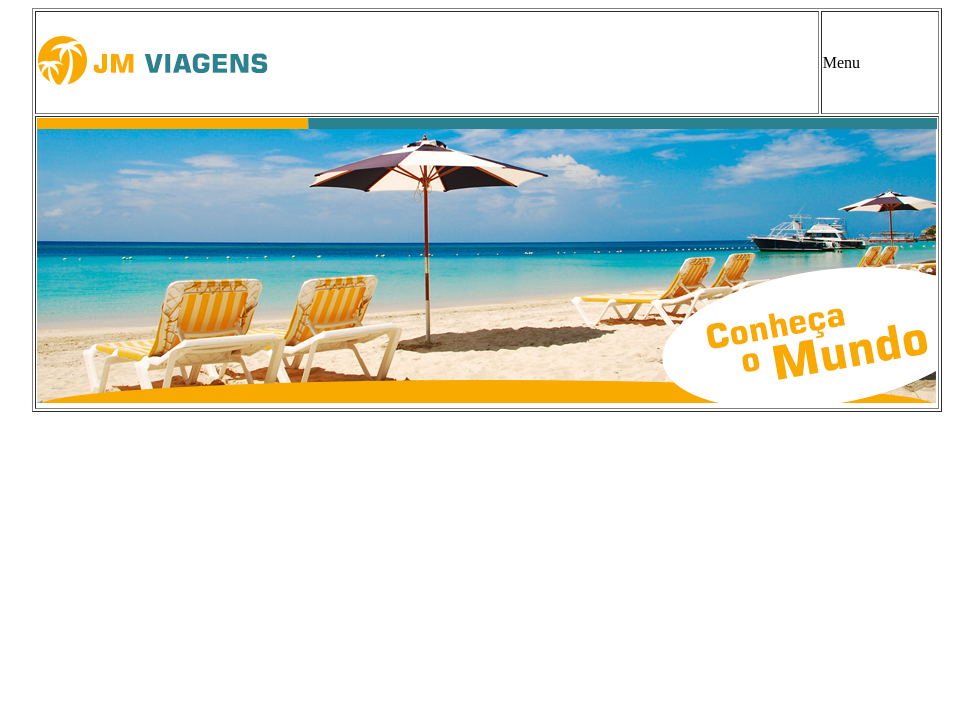
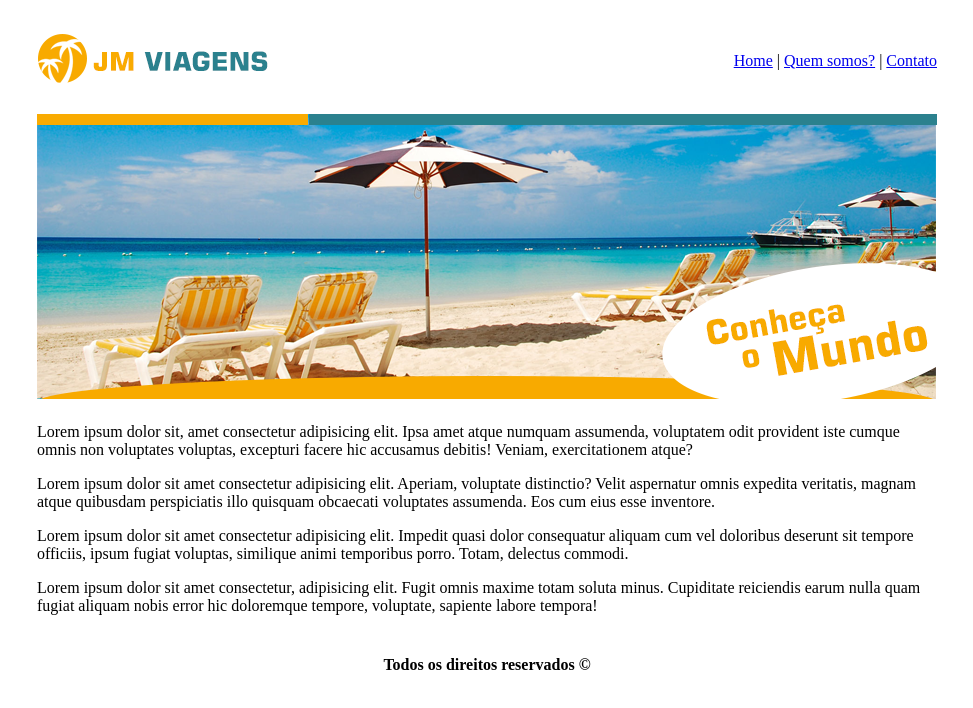
Before and after one commit to AlexandreFerreira97/Site, a plain HTML site: page index.html in a window 1280 px wide. Shown: the whole page, without its empty margins (153-1126 px from the left). Drawn offline with Linux system fonts and the light colour scheme.

Commit message:
Update index.html

```diff
--- a/index.html
+++ b/index.html
@@ -7,16 +7,31 @@
     <title>JM Viagens - Página Inicial</title>
 </head>
 <body>
-    <table border="1" width = "900" align="center">
+    <table  width = "900" align="center">
         <tr>
             <td><img src="imgs/logo.png" alt="Logo"></td>
-            <td>Menu</td>
+            <td align="right">
+                <a href="index.html">Home</a> |
+                <a href="quemsomos.html" rel="next">Quem somos?</a> |
+                <a href="contato.html" rel="next">Contato</a>
+            </td>
         </tr>
         <tr>
             <td colspan="2">
                 <img src="imgs/principal.png" alt="Imagem principal">
             </td>
         </tr>
+        <tr>
+            <td colspan="2">
+                <p>Lorem ipsum dolor sit, amet consectetur adipisicing elit. Ipsa amet atque numquam assumenda, voluptatem odit provident iste cumque omnis non voluptates voluptas, excepturi facere hic accusamus debitis! Veniam, exercitationem atque?</p>
+                <p>Lorem ipsum dolor sit amet consectetur adipisicing elit. Aperiam, voluptate distinctio? Velit aspernatur omnis expedita veritatis, magnam atque quibusdam perspiciatis illo quisquam obcaecati voluptates assumenda. Eos cum eius esse inventore.</p>
+                <p>Lorem ipsum dolor sit amet consectetur adipisicing elit. Impedit quasi dolor consequatur aliquam cum vel doloribus deserunt sit tempore officiis, ipsum fugiat voluptas, similique animi temporibus porro. Totam, delectus commodi.</p>
+                <p>Lorem ipsum dolor sit amet consectetur, adipisicing elit. Fugit omnis maxime totam soluta minus. Cupiditate reiciendis earum nulla quam fugiat aliquam nobis error hic doloremque tempore, voluptate, sapiente labore tempora!</p>
+            </td>
+        </tr>
+        <tr align="center">
+            <td colspan="2"><h4>Todos os direitos reservados &copy;</h4></td>
+        </tr>
     </table>
 </body>
 </html>
```
